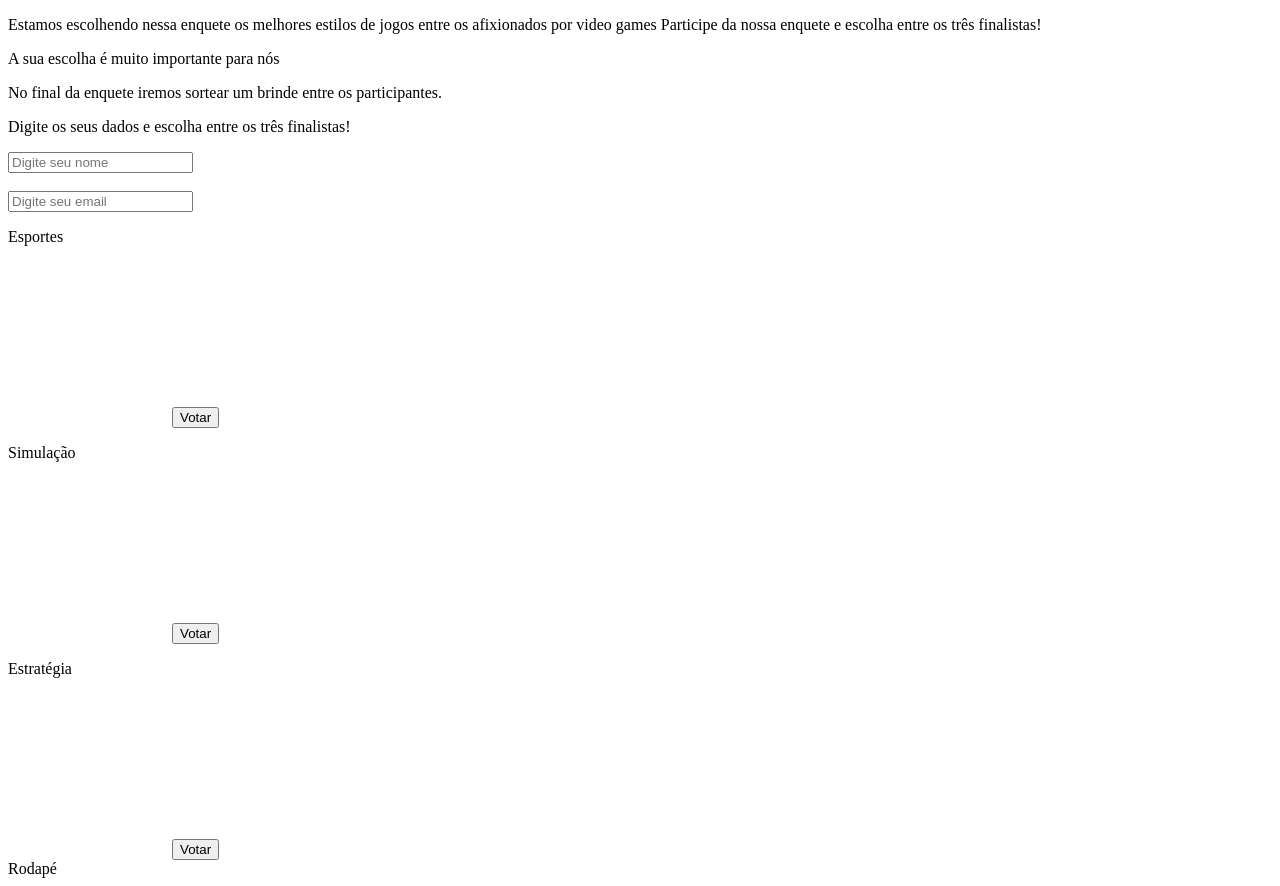
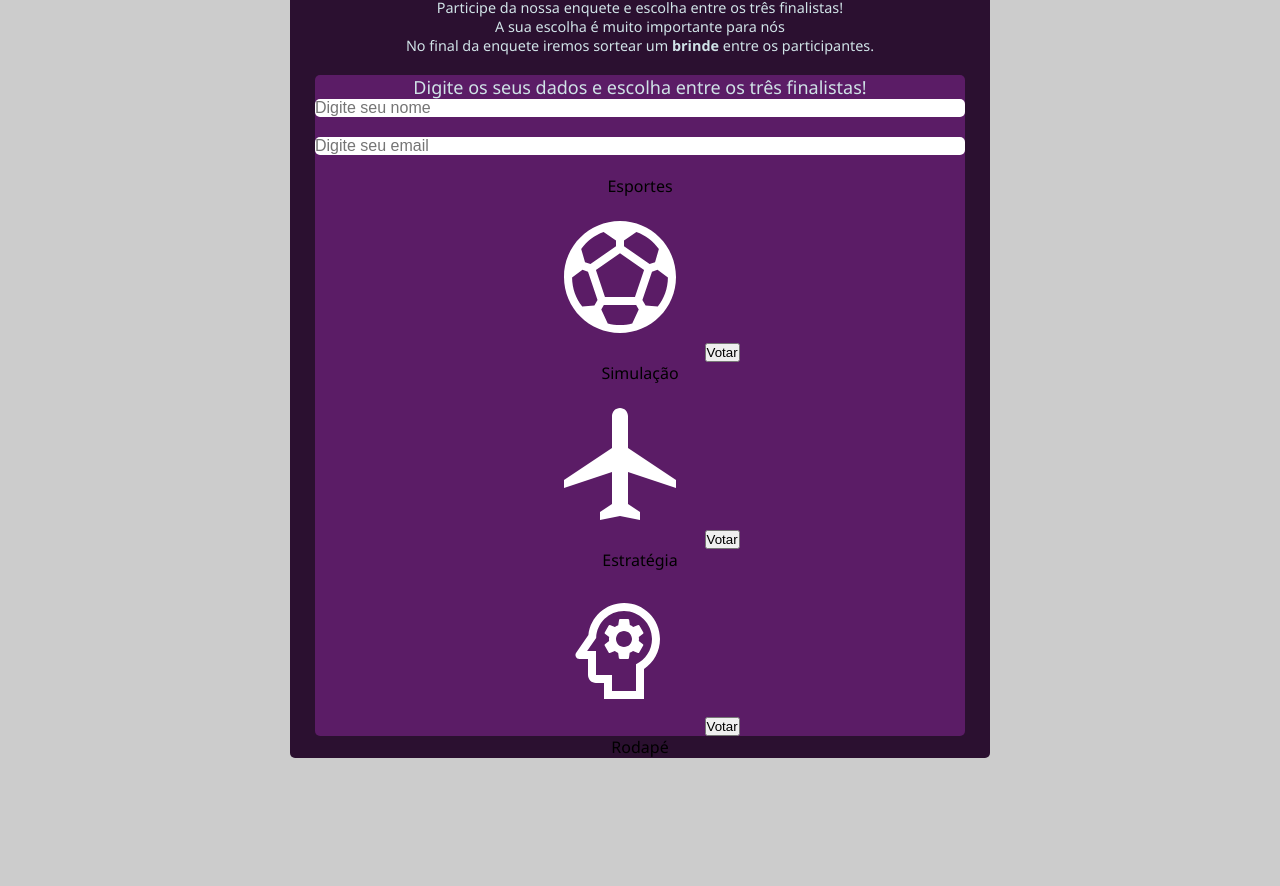
Before and after one commit to stelv29/bootcamp-devjr-modulo01-projeto02, a plain HTML site: page index.html in a window 1280 px wide. Shown: the part 64-950 px from the top of the page. After the commit the page ends 822 px from the top, so only its background shows below. Drawn offline with Linux system fonts and the light colour scheme.

Commit message:
primeira parte do css

```diff
--- a/index.html
+++ b/index.html
@@ -4,58 +4,68 @@
     <meta charset="UTF-8">
     <meta name="viewport" content="width=device-width, initial-scale=1.0">
     <title>Projeto 02 - Enquete</title>
+    <link rel="stylesheet" href="style.css">
 </head>
 <body>
-    <div>
+    <div class = "conteiner">
 
-        <div>
+        <div class = "header-tittle" >
             <h1>GAMES LOVERS ENQUETE</h1>
         </div>
 
-        <div>
-            <p>
-                Estamos escolhendo nessa enquete os melhores estilos de jogos entre os afixionados por video games Participe da nossa enquete e escolha entre os três finalistas!
-            </p>
+        <div class = "header-subtittle">
 
-            <p>
-                A sua escolha é muito importante para nós
-            </p>
+            <p>Estamos escolhendo nessa enquete os melhores estilos de jogos entre os afixionados por video games Participe da nossa enquete e escolha entre os três finalistas!</p>
 
-            <p>
-                No final da enquete iremos sortear um brinde entre os participantes.
-            </p>
+            <p>A sua escolha é muito importante para nós</p>
 
-            <div>
+            <p>No final da enquete iremos sortear um <strong>brinde</strong> entre os participantes.</p>
+
+        </div>
+
+            <div class="conteiner-intern">
+                <div class="tittle">
                     <p>
                     Digite os seus dados e escolha entre os três finalistas!
                     </p>
+                </div>
 
-                    <input class= "input" type="text" placeholder="Digite seu nome" />
-                    <br>
-                    <br>
-                    <input class= "input" type="email" placeholder="Digite seu email" />
-            </div>
-            <div>
-                <div>
+                <form >
+                    <input type="text" placeholder="Digite seu nome" />
+                    <input type="email" placeholder="Digite seu email" />
+                </form>
+
+                <div class = "flex-conteiner">
+                    <div class = "box-finalists">
+                        <div class = "box-finalists-intern">
                             <p>
                                 Esportes
                             </p>
                             <object data="assets/sports_soccer_white.svg" type="image/svg+xml"></object>
                             <button>Votar</button>
                         </div>
-                <div>
+                    </div>
+
+                        <div class ="box-finalists">
+                            <div class = "box-finalists-intern">
                                     <p>
                                     Simulação
                                     </p>
                                     <object data="assets/local_airport_white.svg" type="image/svg+xml"></object>
                                     <button>Votar</button>
                             </div>
-                <div>
+                        </div>
+                        <div class = "box-finalists">
+                            <div class ="box-finalists-intern">
                                 <p>
                                     Estratégia
                                 </p>
                                 <object data="assets/psychology_white.svg" type="image/svg+xml"></object>
                                 <button>Votar</button>
+
+                            </div>
+                        </div>
+
                 </div>
             </div>
             <div>
--- /dev/null
+++ b/style.css
@@ -0,0 +1,56 @@
+* {
+    margin: 0;
+    padding: 0;
+    box-sizing: border-box;
+}
+body{
+    font-family: 'Segoe UI', Tahoma, Geneva, Verdana, sans-serif;
+    background-color: #CCCCCC;
+
+}
+
+.conteiner{
+    background-color: #2B1030;
+    width: 700px;
+    margin: auto;
+    border-radius: 5px;
+    overflow: hidden;
+    text-align: center;
+}
+
+.header-tittle{
+    color: #FECD23;
+    text-align: center;
+
+}
+
+.header-subtittle{
+    font-size: 0.9rem;
+    color: #D0E3E7;
+    text-align: center;
+}
+
+.conteiner-intern{
+    background-color: #5B1C66;
+    margin: auto;
+    width: 650px;
+    border-radius: 5px;
+}
+
+.tittle{
+    color: #D0E3E7;
+    text-align: center;
+    font-size: 18px;
+    margin-top: 20px;
+}
+
+form input{
+    width: 100%;
+    display: block;
+    padding: none;
+    margin-bottom: 20px;
+    border: none;
+    border-radius: 5px;
+    font-size: 16px;
+
+}
```
Lines whose indentation alone changed are shown as unchanged.
